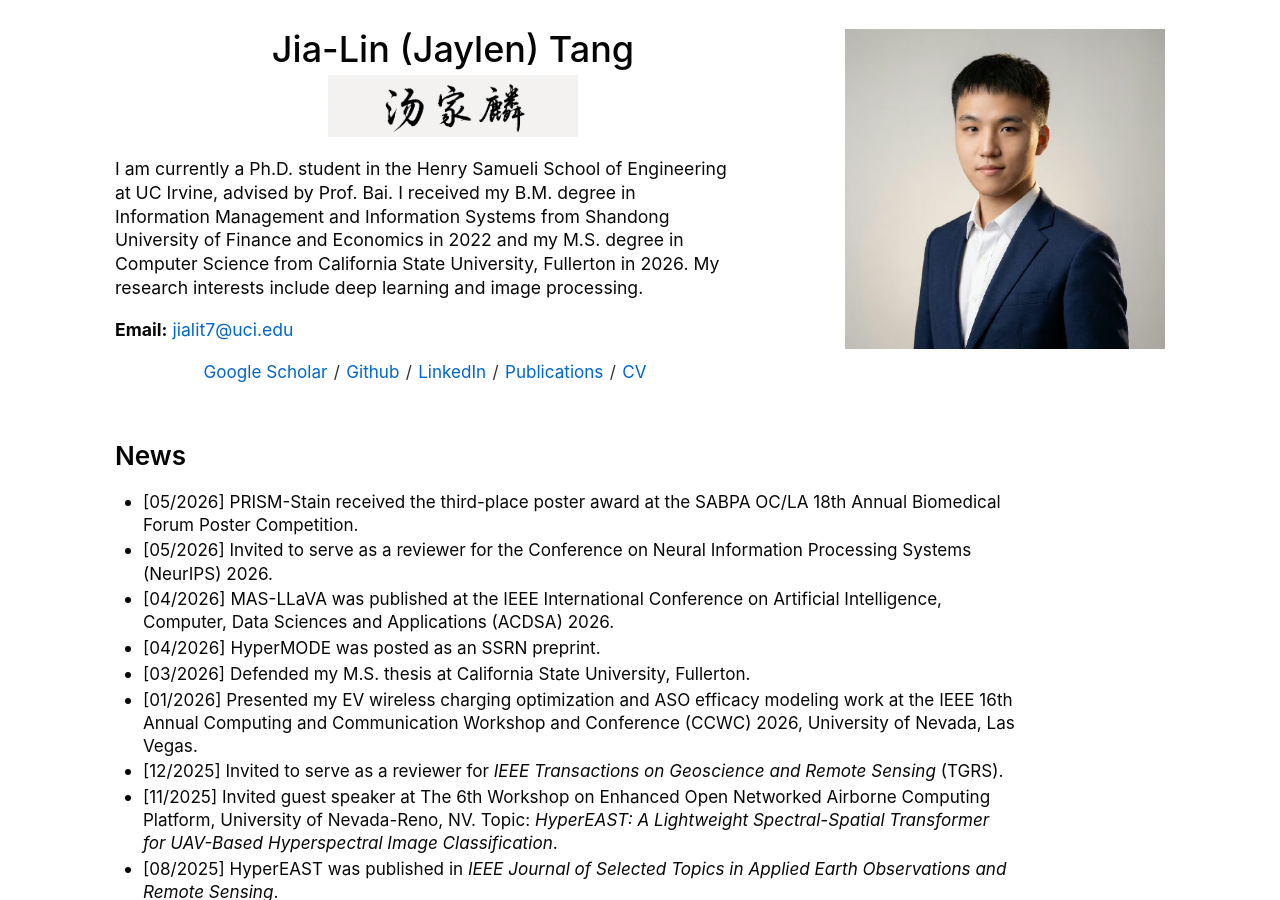
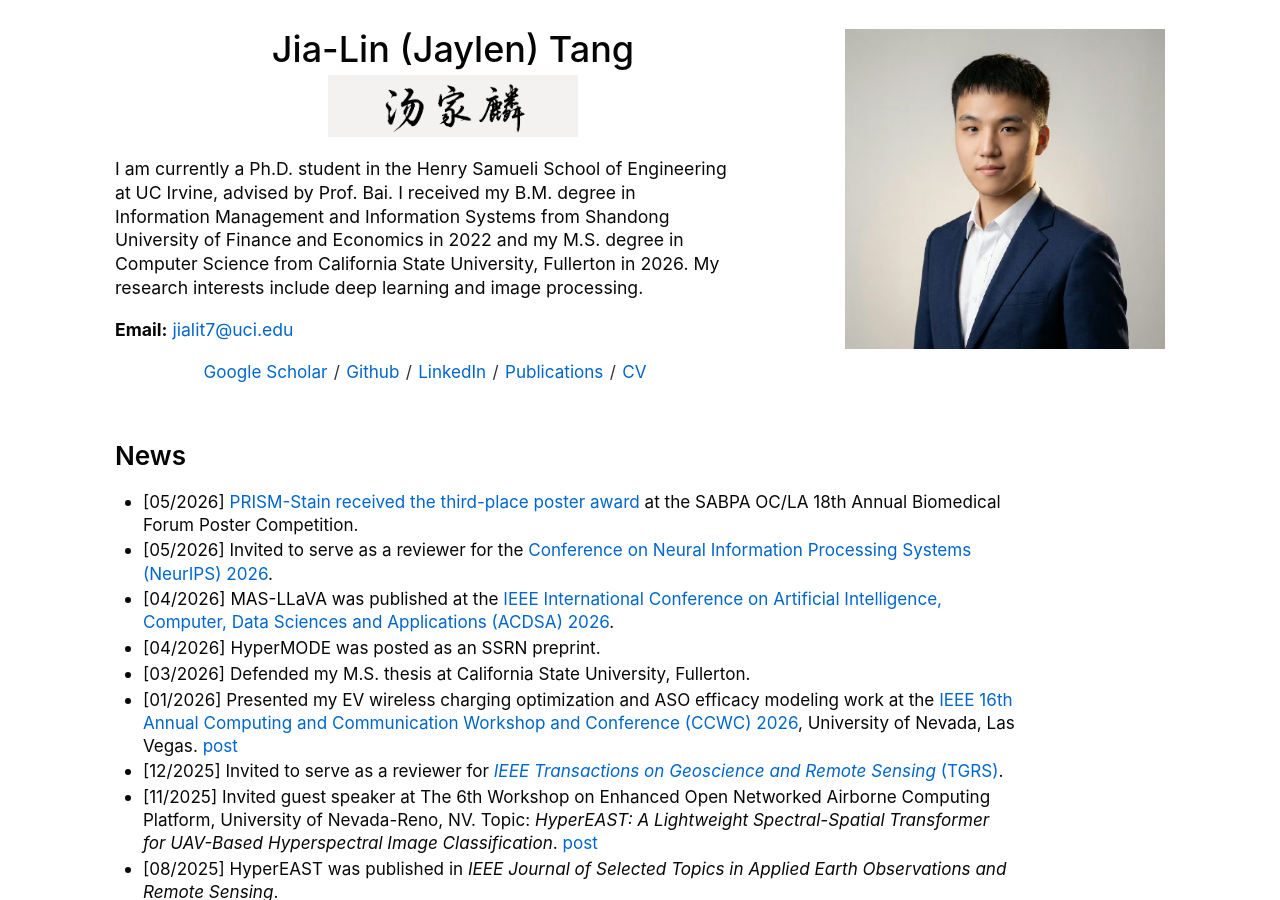
Before and after one commit to JaylenTang/jaylentang.github.io, a Jekyll site: the page built from _pages/about.md, in a window 1280 px wide and 900 px high. Built offline with Jekyll 4.4.1, drawn with Linux system fonts in a browser that asks for light colours.

Commit message:
link homepage news items

```diff
--- a/_pages/about.md
+++ b/_pages/about.md
@@ -46,14 +46,14 @@ redirect_from:
   <section class="roger-section">
     <h2>News</h2>
     <ul class="roger-news">
-      <li>[05/2026] PRISM-Stain received the third-place poster award at the SABPA OC/LA 18th Annual Biomedical Forum Poster Competition.</li>
-      <li>[05/2026] Invited to serve as a reviewer for the Conference on Neural Information Processing Systems (NeurIPS) 2026.</li>
-      <li>[04/2026] MAS-LLaVA was published at the IEEE International Conference on Artificial Intelligence, Computer, Data Sciences and Applications (ACDSA) 2026.</li>
+      <li>[05/2026] <a href="https://www.linkedin.com/feed/update/urn:li:activity:7463034204185083904/">PRISM-Stain received the third-place poster award</a> at the SABPA OC/LA 18th Annual Biomedical Forum Poster Competition.</li>
+      <li>[05/2026] Invited to serve as a reviewer for the <a href="https://neurips.cc/">Conference on Neural Information Processing Systems (NeurIPS) 2026</a>.</li>
+      <li>[04/2026] MAS-LLaVA was published at the <a href="https://acdsa.org/2026/">IEEE International Conference on Artificial Intelligence, Computer, Data Sciences and Applications (ACDSA) 2026</a>.</li>
       <li>[04/2026] HyperMODE was posted as an SSRN preprint.</li>
       <li>[03/2026] Defended my M.S. thesis at California State University, Fullerton.</li>
-      <li>[01/2026] Presented my EV wireless charging optimization and ASO efficacy modeling work at the IEEE 16th Annual Computing and Communication Workshop and Conference (CCWC) 2026, University of Nevada, Las Vegas.</li>
-      <li>[12/2025] Invited to serve as a reviewer for <em>IEEE Transactions on Geoscience and Remote Sensing</em> (TGRS).</li>
-      <li>[11/2025] Invited guest speaker at The 6th Workshop on Enhanced Open Networked Airborne Computing Platform, University of Nevada-Reno, NV. Topic: <em>HyperEAST: A Lightweight Spectral-Spatial Transformer for UAV-Based Hyperspectral Image Classification</em>.</li>
+      <li>[01/2026] Presented my EV wireless charging optimization and ASO efficacy modeling work at the <a href="https://ieee-ccwc.org/">IEEE 16th Annual Computing and Communication Workshop and Conference (CCWC) 2026</a>, University of Nevada, Las Vegas. <a href="https://www.linkedin.com/feed/update/urn:li:activity:7414165378937044993/">post</a></li>
+      <li>[12/2025] Invited to serve as a reviewer for <a href="https://www.grss-ieee.org/publications/transactions-on-geoscience-remote-sensing/"><em>IEEE Transactions on Geoscience and Remote Sensing</em> (TGRS)</a>.</li>
+      <li>[11/2025] Invited guest speaker at The 6th Workshop on Enhanced Open Networked Airborne Computing Platform, University of Nevada-Reno, NV. Topic: <em>HyperEAST: A Lightweight Spectral-Spatial Transformer for UAV-Based Hyperspectral Image Classification</em>. <a href="https://www.linkedin.com/feed/update/urn:li:activity:7397103743579688960/">post</a></li>
       <li>[08/2025] HyperEAST was published in <em>IEEE Journal of Selected Topics in Applied Earth Observations and Remote Sensing</em>.</li>
     </ul>
   </section>
```
